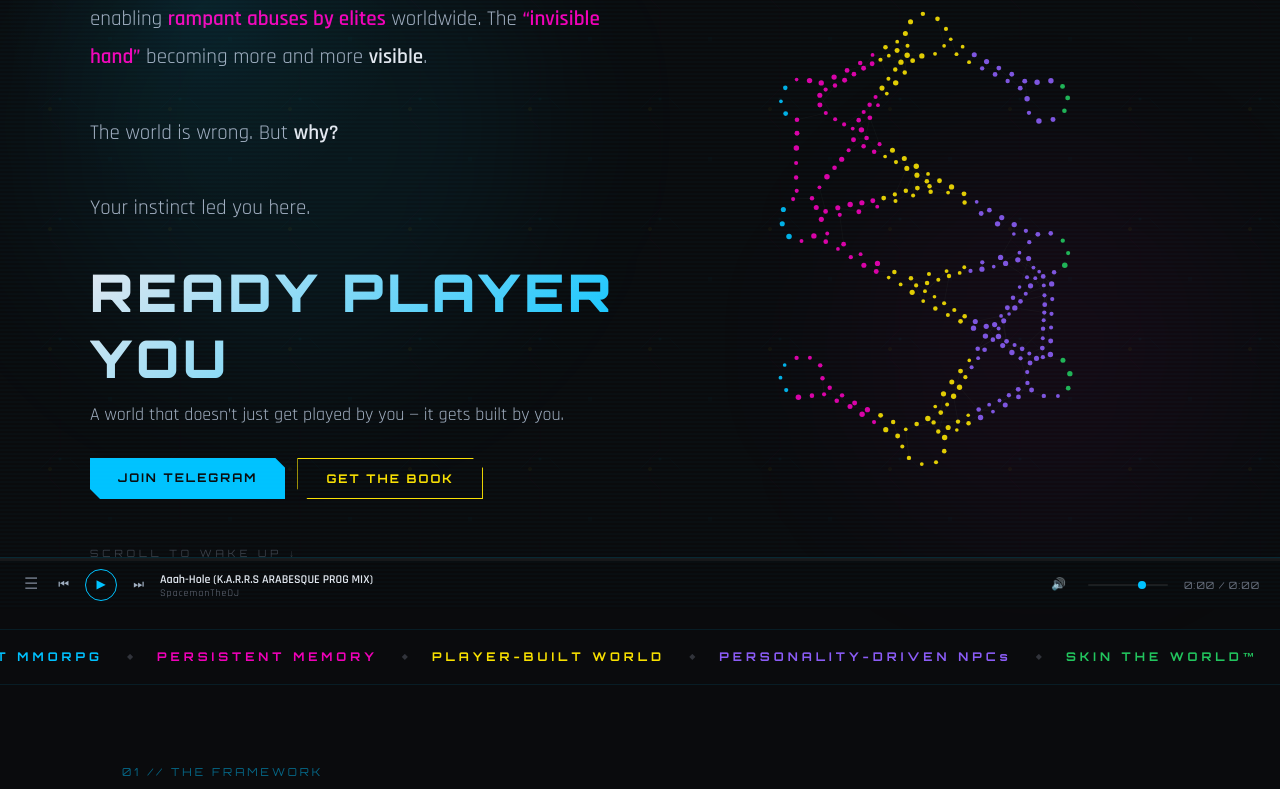
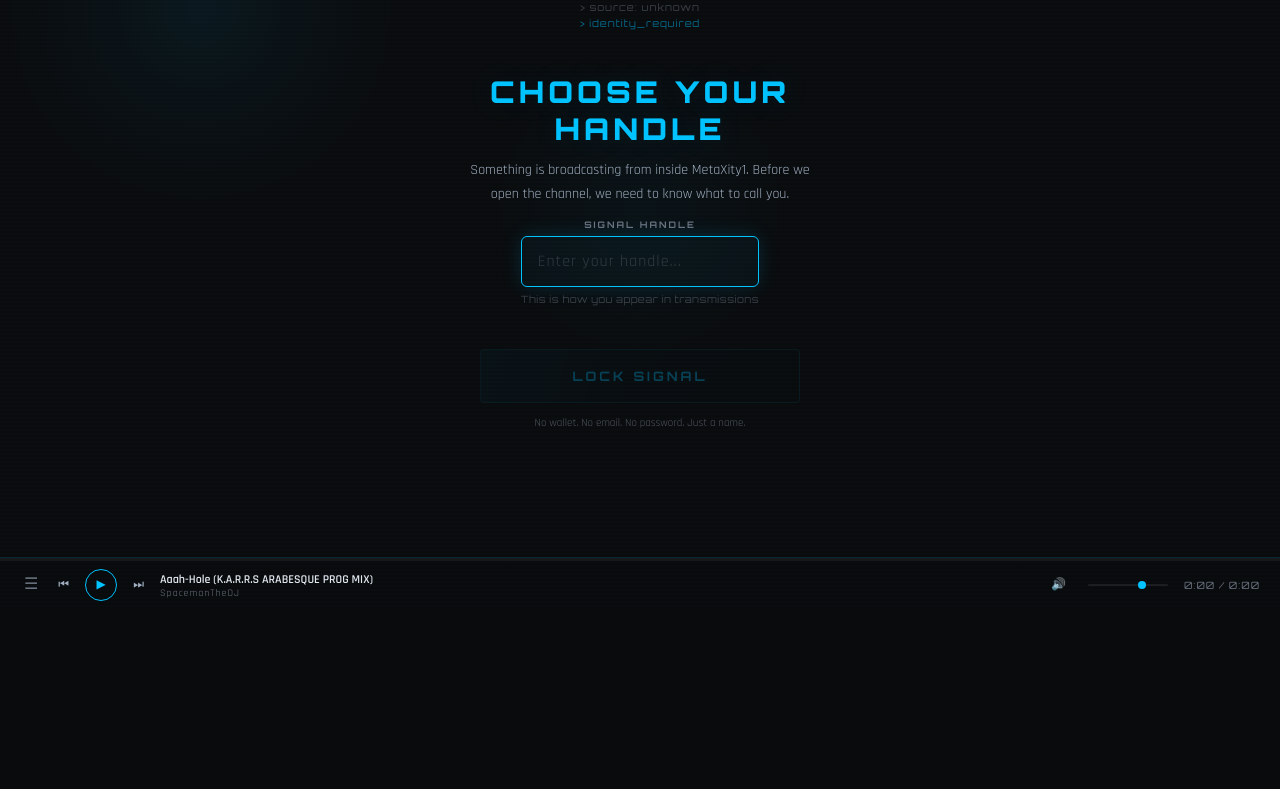
Before and after one commit to BAIS1C/StrandsNation, a Next.js app: page / in a window 1280 px wide. Shown: the part 191-980 px from the top of the page. After the commit the page ends 852 px from the top, so only its background shows below. Built offline with nearby package versions, Linux system fonts and the light colour scheme.

Commit message:
Update page.tsx

```diff
--- a/src/app/page.tsx
+++ b/src/app/page.tsx
@@ -1,25 +1,19 @@
-import HeroSection from '@/sections/home/HeroSection';
-import Marquee from '@/components/Marquee/Marquee';
-import ArchitectsSection from '@/sections/home/ArchitectsSection';
-import GameSection from '@/sections/home/GameSection';
-import EcosystemSection from '@/sections/home/EcosystemSection';
-import FoundersSection from '@/sections/home/FoundersSection';
-import RoadmapSection from '@/sections/home/RoadmapSection';
-import ConnectSection from '@/sections/home/ConnectSection';
-import Footer from '@/components/Footer/Footer';
+'use client';
 
-export default function HomePage() {
-  return (
-    <div className="page-enter">
-      <HeroSection />
-      <Marquee />
-      <ArchitectsSection />
-      <GameSection />
-      <EcosystemSection />
-      <FoundersSection />
-      <RoadmapSection />
-      <ConnectSection />
-      <Footer />
-    </div>
-  );
+import { useState, useCallback } from 'react';
+import AuthGate from '@/components/AuthGate/AuthGate';
+import GameDesktop from '@/components/GameDesktop/GameDesktop';
+
+export default function MiniAppPage() {
+  const [ready, setReady] = useState(false);
+
+  const handleReady = useCallback(() => {
+    setReady(true);
+  }, []);
+
+  if (!ready) {
+    return <AuthGate onReady={handleReady} />;
+  }
+
+  return <GameDesktop />;
 }
```
